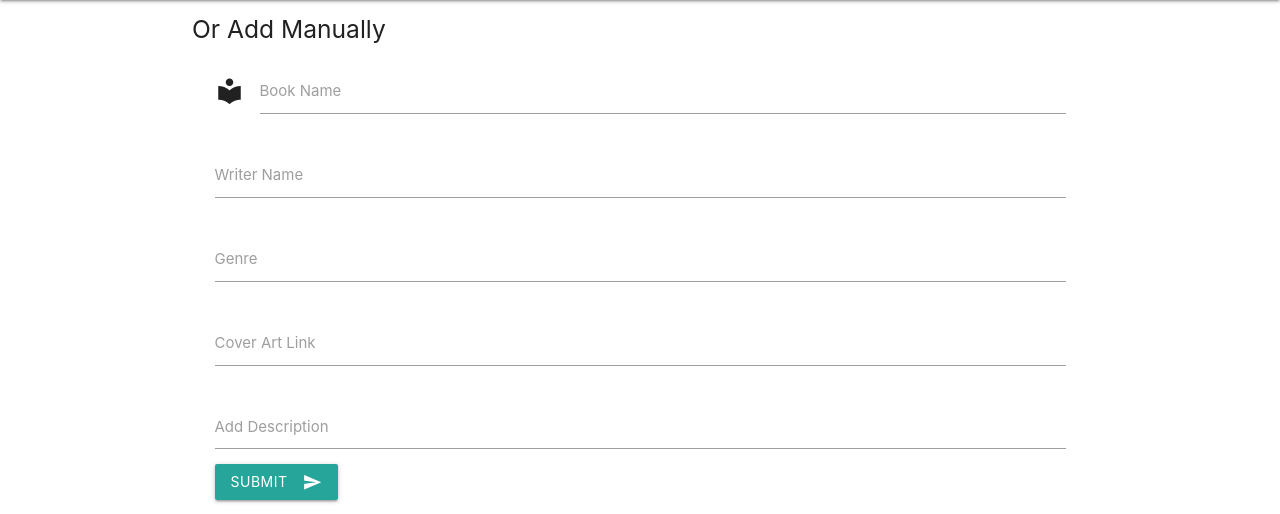
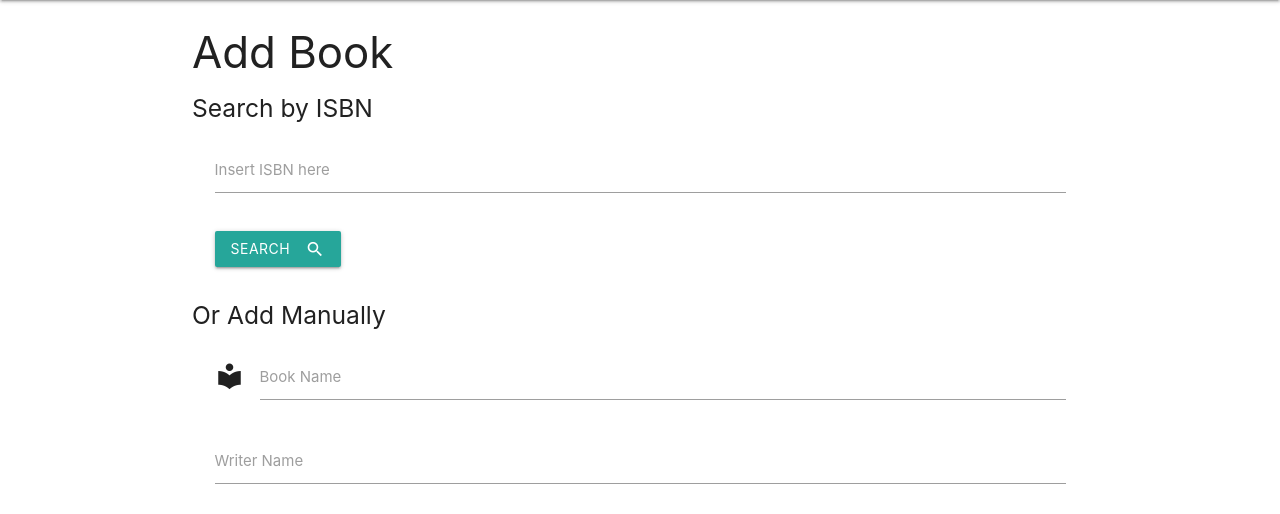
Before and after one commit to emalfiza/temple-library, a Flask app: page /add_book in a window 1280 px wide. Shown: the part 64-578 px from the top of the page. Run offline with Flask 2, Linux system fonts and the light colour scheme; some libraries are stand-ins or nearby versions.

Commit message:
jQuery searching for book info ISBN added on the main.js file

```diff
--- a/app.py
+++ b/app.py
@@ -3,13 +3,17 @@ from flask import Flask, render_template, redirect, request, url_for
 from flask_pymongo import PyMongo  # To get Flask interacting with MongoDB #
 from bson.objectid import ObjectId
 from os import path
+
+import urllib.request
+import json
+
 if path.exists("env.py"):
     import env
 
 app = Flask(__name__)
 
 app.config["MONGO_DBNAME"] = "temple_library"
-app.config["MONGO_URI"] = os.getenv("MONGO_URI", "mongodb://localhost")
+app.config["MONGO_URI"] = os.getenv("MONGO_URI", "mongodb://localhost:27017/db")
 
 mongo = PyMongo(app)
 
@@ -77,7 +81,20 @@ def delete_book(book_id):
     return redirect(url_for("get_book"))
 
 
+@app.route('/search_isbn', methods=['POST'])
+def find_book_info():
+    book_isbn = request.form['isbn']
+    google_api = "https://www.googleapis.com/books/v1/volumes?q=isbn:"
+
+    with urllib.request.urlopen(google_api + book_isbn) as f:
+        text = f.read()
+
+    decoded_text = text.decode("utf-8")
+    obj = json.loads(decoded_text)
+    return json.dumps(obj["items"][0])
+
+
 if __name__ == "__main__":
     app.run(host=os.environ.get("IP"),
-            port=int(os.environ.get("PORT")),
+            port=int(os.environ.get("PORT", 5000)),
             debug=True)
--- a/static/js/main.js
+++ b/static/js/main.js
@@ -2,3 +2,46 @@ $(document).ready(function () {
     /* Mobile Navigation Class */
     $('.sidenav').sidenav();
 });
+
+     // searching for book info using ISBN
+        $(function(){
+            $('#searchIsbn').click(function(){
+
+                // disable the button until response
+                $(this).attr("disabled", "disabled");
+
+                $.ajax({
+                    url: '/search_isbn',
+                    data: $('form').serialize(),
+                    type: 'POST',
+                    success: function(response){
+
+                        if(response !== "null") {
+                            // convert the response to a valid JSON Object
+                            let bookInfo = JSON.parse(response);
+                            $("#book_name").val(bookInfo["volumeInfo"]["title"]);
+                            $("#book_writer").val(bookInfo["volumeInfo"]["authors"]);
+                            $("#book_genre").val(bookInfo["volumeInfo"]["categories"]);
+                            $("#description").val(bookInfo["volumeInfo"]["description"]);
+                            $("#book_cover").val(bookInfo["volumeInfo"]["imageLinks"]["thumbnail"]);
+
+                        } else {
+                            // display the error message
+                            alert("Sorry, no data were found!");
+                        }
+
+                        // enable the button again
+                        $('#searchIsbn').removeAttr("disabled");
+                    },
+                    error: function(error){
+
+                        // display the error message
+                        alert(error);
+
+                        // enable the button again
+                        $('#searchIsbn').removeAttr("disabled");
+                    }
+                });
+
+            });
+        });
--- /dev/null
+++ b/templates/about.html
@@ -0,0 +1,2 @@
+  {% extends 'base.html' %} {% block content %}
+  {% endblock %}
--- a/templates/addbook.html
+++ b/templates/addbook.html
@@ -1,5 +1,5 @@
 {% extends "base.html" %} {% block content %}
-<!--
+
 	<h3>Add Book</h3>
 	<h5>Search by ISBN</h5>
 	<div class="row">
@@ -14,7 +14,7 @@
 		        </button>
 			</div>
 		</form>
-	</div> -->
+	</div>
 
     <h5>Or Add Manually</h5>
 	<div class="row">
--- a/templates/base.html
+++ b/templates/base.html
@@ -31,7 +31,8 @@
 					<li><a href="collapsible.html"><i class="material-icons">info</i></a></li>
 					<li><a href="mobile.html"><i class="material-icons">more_vert</i></a></li>
 				</ul>
-                  <ul class="sidenav" id="mobile-demo">
+                <!-- mobile-demo, side navbar class triggering with main.js jQuery function -->
+                <ul class="sidenav" id="mobile-demo">
                     <li><a href="{{ url_for('get_book') }}">Home - Browse Books</a></li>
                     <li><a href="{{ url_for('add_book') }}">Add Book</a></li>
                     <li><a href="collapsible.html">About</a></li>
@@ -49,7 +50,8 @@
 		integrity="sha256-FgpCb/KJQlLNfOu91ta32o/NMZxltwRo8QtmkMRdAu8=" crossorigin="anonymous"></script>
 	<!-- Compiled and minified JavaScript for Materalize -->
 	<script src="https://cdnjs.cloudflare.com/ajax/libs/materialize/1.0.0/js/materialize.min.js"></script>
-     <!-- Custom js -->
+    <!-- Custom js -->
     <script type="text/javascript" src="{{ url_for('static', filename='js/main.js') }}"></script>
+
 </body>
 </html>
```
